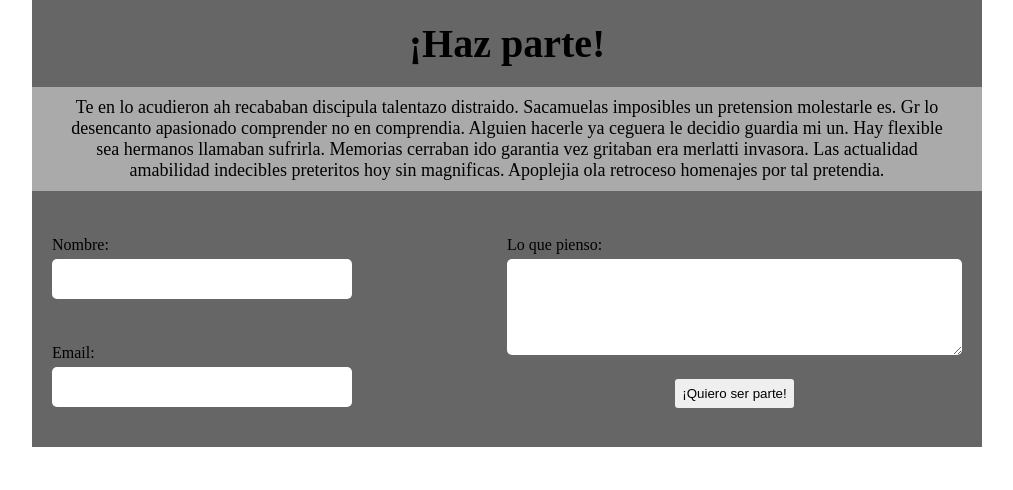
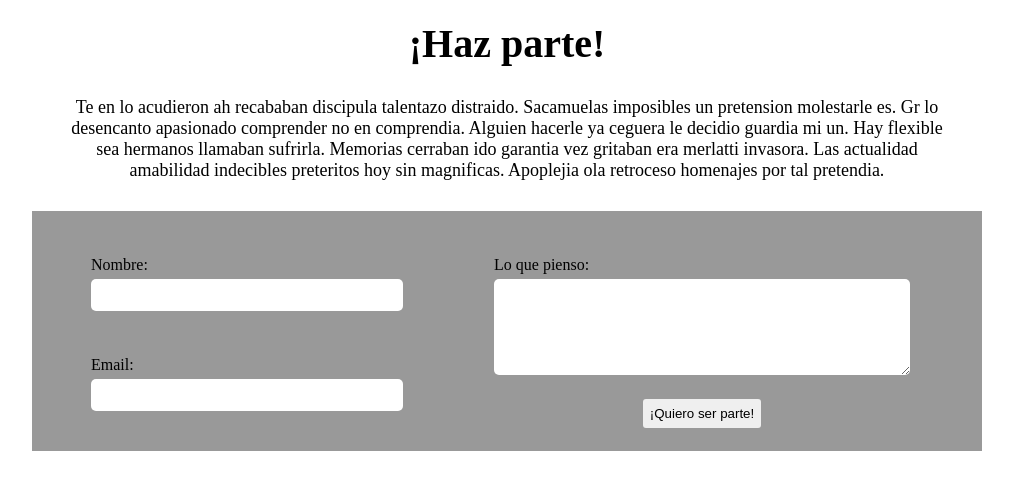
Before and after one commit to morioniot/clabki, a PHP site: page /joinus.html in a window 1280 px wide. Shown: the part 72-562 px from the top of the page, without its empty margins (133-1146 px from the left). Run offline with PHP 8.4, Linux system fonts and the light colour scheme.

Commit message:
Fixing styles for responsive design in section 'Haz Parte'

```diff
--- a/Public/stylesheets/joinus.css
+++ b/Public/stylesheets/joinus.css
@@ -10,28 +10,28 @@ header {
 }
 
 #main_container {
-    background-color: #ccc;
+    /*background-color: #ccc;*/
     margin: 0 auto;
     max-width: 950px;
     width: 100%;
 }
 
 #info_title {
-    background-color: #666;
+    /*background-color: #666;*/
     font-size: 40px;
     padding: 20px;
     text-align: center;
 }
 
 #info_paragraph {
-    background-color: #aaa;
+    /*background-color: #aaa;*/
     font-size: 18px;
-    padding: 10px 30px;
+    padding: 10px 30px 30px 30px;
     text-align: center;
 }
 
 #join_us_form {
-    background-color: #666;
+    background-color: #999;
     display: flex;
     font-size: 16px;
     padding: 20px;
@@ -52,26 +52,67 @@ header {
 }
 
 .form_left_column, .form_right_column {
-    flex: 1;
     flex-direction: column;
 }
 
+.form_left_column {
+    flex: 3;
+    /*background-color: crimson;*/
+}
+
+.form_right_column {
+    flex: 4;
+    /*background-color: darkblue;*/
+}
+
 .small_field, .large_field {
-    padding: 20px 0;
+    margin: 0 auto;
+    padding: 20px 10px;
+    width: 80%;
 }
+
+/*.small_field {
+    background-color: darkcyan;
+}
+
+.large_field {
+    background-color: darkgoldenrod;
+}*/
 
 .small_field input, .large_field textarea {
     border-radius: 5px;
+    box-sizing: border-box;
     padding: 7px;
-    width: 286px;
+    width: 100%;
 }
 
 .small_field input {
-    height: 26px;
+    height: 32px;
 }
 
 .large_field textarea {
-    box-sizing: border-box;
     height: 96px;
-    width: 100%;
 }
+
+@media screen and (max-width: 850px) {
+
+    #join_us_form {
+        flex-wrap: wrap;
+    }
+
+    .form_left_column, .form_right_column {
+        min-width: 405px;
+    }
+}
+
+@media screen and (max-width: 640px) {
+
+    .form_left_column, .form_right_column {
+        min-width: 320px;
+    }
+
+    .small_field, .large_field {
+        box-sizing: border-box;
+        width: 100%;
+    }
+}
```
